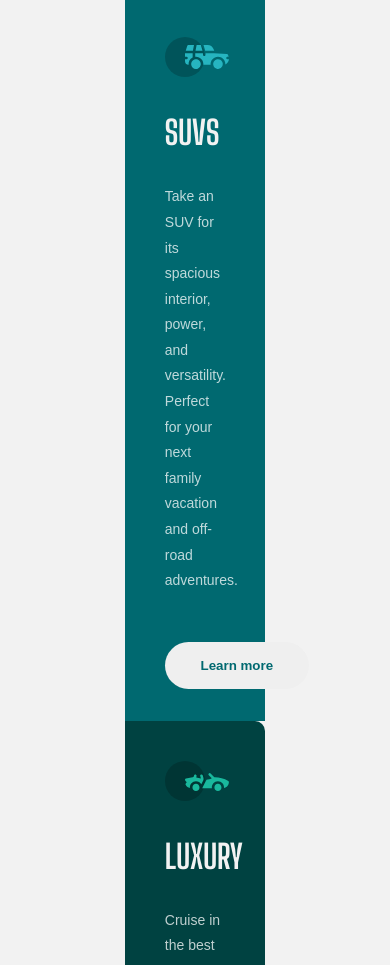
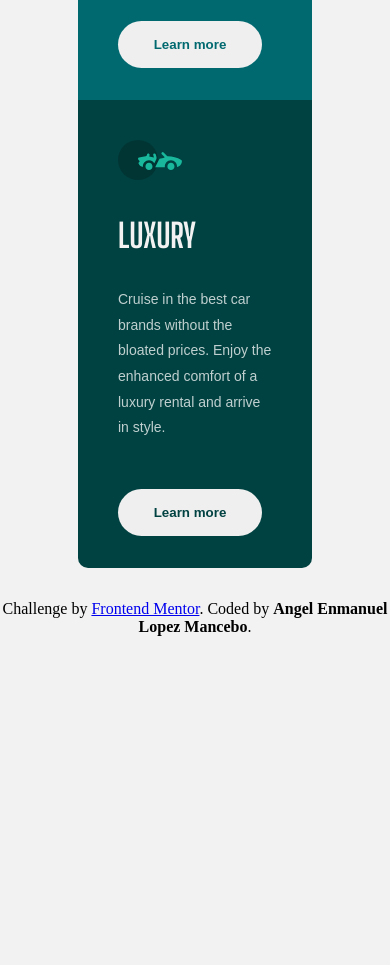
Before and after one commit to AngelELopezM/3-columns-preview, a plain HTML site: page index.html in a window 390 px wide. Shown: the part 1035-2000 px from the top of the page. After the commit the page ends 1671 px from the top, so only its background shows below. Drawn offline with Linux system fonts and the light colour scheme.

Commit message:
PROYECT COMPLETED

```diff
--- a/index.html
+++ b/index.html
@@ -12,7 +12,7 @@
 
 <body>
   <main class="container">
-    <section class="container">
+
     <!-- Sedans side -->
     <aside class="sedanColor">
       <diV class="sedanSide">
@@ -71,13 +71,13 @@
 
       </div>
     </aside>
-  </section>
+
   </main>
 </body>
 <footer>
   <div class="attribution">
     Challenge by <a href="https://www.frontendmentor.io?ref=challenge" target="_blank">Frontend Mentor</a>.
-    Coded by <a href="#">Your Name Here</a>.
+    Coded by <strong>Angel Enmanuel Lopez Mancebo</strong>.
   </div>
 </footer>
 
--- a/style.css
+++ b/style.css
@@ -23,10 +23,7 @@ html
 }
 
 /*******FLEX********/
-.mainContiner
-{
-    display: flex;
-}
+
 .container
 {
     display: flex;
@@ -115,6 +112,11 @@ html
     top: 50%;
     left: 50%;
 }
+.attribution
+{
+    text-align: center;
+    margin-top: 2rem;
+}
 /* Here the colors I used for the letters in the buttons */
 
 #sedantColor
@@ -173,6 +175,7 @@ html
     background-color: var(--sedant-color);
     border-top-left-radius: 10px;
     border-top-right-radius: 10px;
+    border-bottom-left-radius: 0px;
 
 }
 .luxuryColor
@@ -180,5 +183,6 @@ html
     background-color: var(--luxury-color);
     border-bottom-left-radius: 10px;
     border-bottom-right-radius: 10px;
+    border-top-right-radius: 0px;
 }
 }
```
